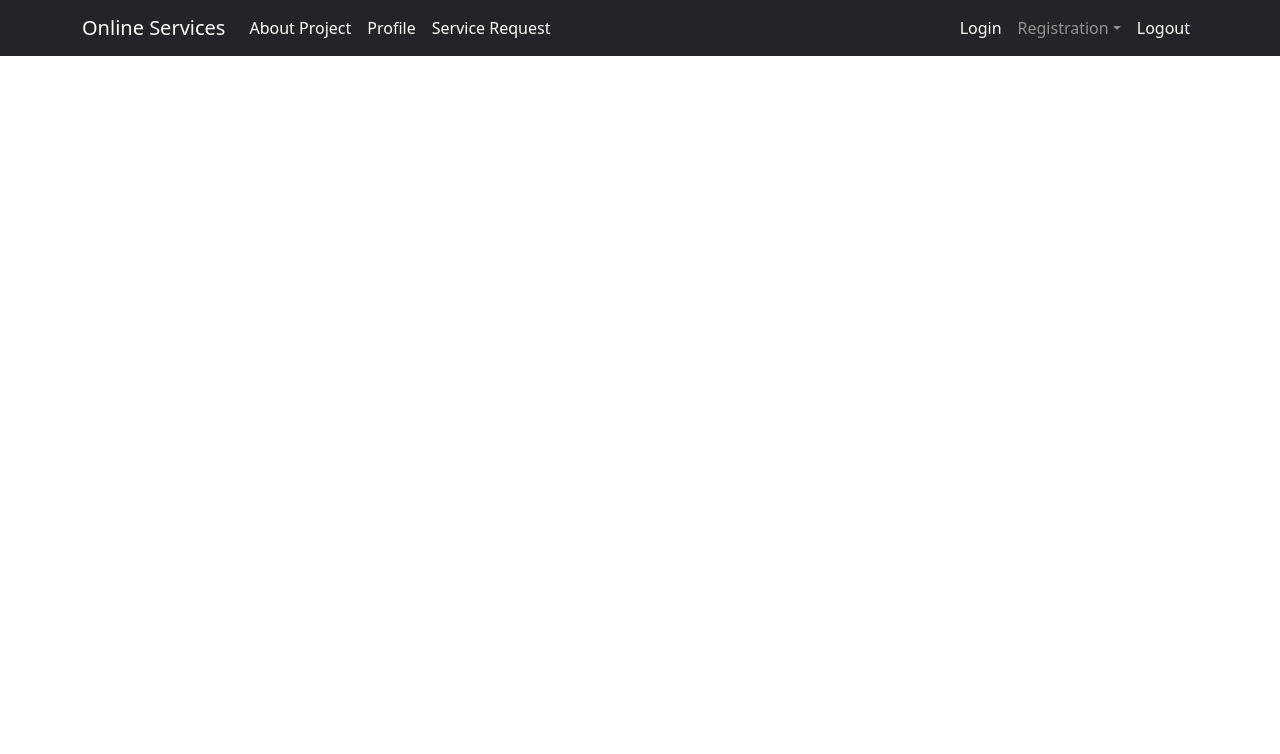
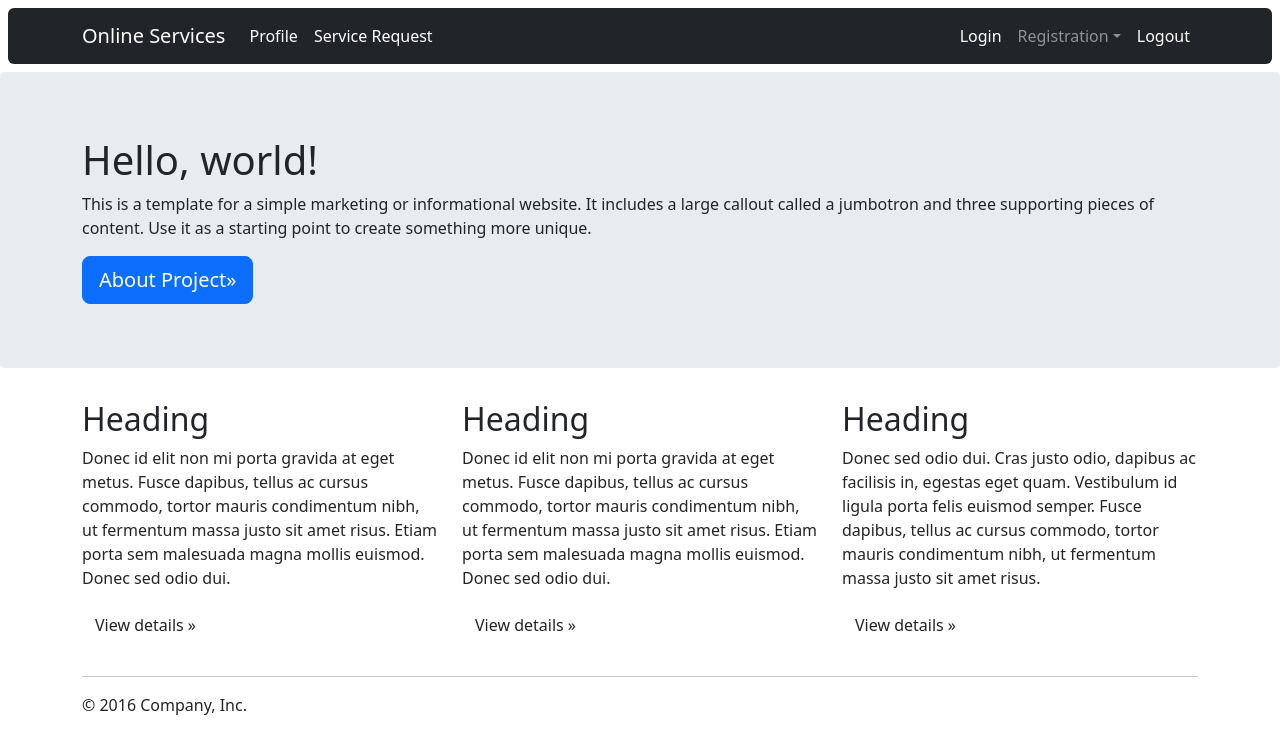
Before and after one commit to gau-tam-byte/GitamFinalyearProject, a React (Create React App) app: page / in a window 1280 px wide. Shown: the top 754 px of the page. Built offline with nearby package versions, Linux system fonts and the light colour scheme.

Commit message:
userfrontendupdate

```diff
--- a/src/App.js
+++ b/src/App.js
@@ -10,6 +10,7 @@ import Register from './componenets/Register';
 import Login from './componenets/Login';
 import Reqser from './componenets/Reqser';
 import Logout from './componenets/Logout';
+import Landingpage from './componenets/Landingpage';
 
 function App() {
   return (
@@ -17,6 +18,7 @@ function App() {
     <Navbarr/>
 
     <Routes>
+      <Route path='/' element={<Landingpage/>}></Route>
       <Route path='/Home' element={<Home/>}></Route>
       <Route path='/AboutUs' element={<AboutUs/>}></Route>
       <Route path='/Register' element={<Register/>}></Route>
--- a/src/componenets/AboutUs.js
+++ b/src/componenets/AboutUs.js
@@ -2,6 +2,7 @@ import React from 'react'
 import { useNavigate } from 'react-router-dom'
 import { useEffect } from 'react'
 import { useState } from 'react'
+import { Container, Row,Col } from 'react-bootstrap'
 
 
 const AboutUs = () => {
@@ -38,7 +39,11 @@ const AboutUs = () => {
 
   return (
    <>
-   <div className='container emp-profile'>
+
+   <Container>
+   {/* <Row className="vh-100 d-flex justify-content-center align-items-center">
+          <Col md={8} lg={6} xs={12}> */}
+   <div className="container md-sm mt-4">
     <form method="GET">
         <div className='row'>
             <div className='col-md-4'>
@@ -105,7 +110,12 @@ const AboutUs = () => {
 
         </div>
     </form>
-   </div>
+    </div>
+    {/* </Col>
+    </Row> */}
+
+    </Container>
+
    </>
   )
 }
--- /dev/null
+++ b/src/componenets/Landingpage.js
@@ -0,0 +1,47 @@
+import React from 'react'
+import { Link } from 'react-router-dom'
+const Landingpage = () => {
+  return (
+   <>
+
+<div class="jumbotron">
+      <div class="container">
+        <h1>Hello, world!</h1>
+        <p>This is a template for a simple marketing or informational website. It includes a large callout called a jumbotron and three supporting pieces of content. Use it as a starting point to create something more unique.</p>
+        <Link className='btn btn-primary btn-lg' to="/Home" role="button"><span>About Project&raquo;</span></Link>
+      </div>
+    </div>
+
+    <div class="container">
+      {/* <!-- Example row of columns --> */}
+      <div class="row">
+        <div class="col-md-4">
+          <h2>Heading</h2>
+          <p>Donec id elit non mi porta gravida at eget metus. Fusce dapibus, tellus ac cursus commodo, tortor mauris condimentum nibh, ut fermentum massa justo sit amet risus. Etiam porta sem malesuada magna mollis euismod. Donec sed odio dui. </p>
+          <p><a class="btn btn-default" href="#" role="button">View details &raquo;</a></p>
+        </div>
+        <div class="col-md-4">
+          <h2>Heading</h2>
+          <p>Donec id elit non mi porta gravida at eget metus. Fusce dapibus, tellus ac cursus commodo, tortor mauris condimentum nibh, ut fermentum massa justo sit amet risus. Etiam porta sem malesuada magna mollis euismod. Donec sed odio dui. </p>
+          <p><a class="btn btn-default" href="#" role="button">View details &raquo;</a></p>
+       </div>
+        <div class="col-md-4">
+          <h2>Heading</h2>
+          <p>Donec sed odio dui. Cras justo odio, dapibus ac facilisis in, egestas eget quam. Vestibulum id ligula porta felis euismod semper. Fusce dapibus, tellus ac cursus commodo, tortor mauris condimentum nibh, ut fermentum massa justo sit amet risus.</p>
+          <p><a class="btn btn-default" href="#" role="button">View details &raquo;</a></p>
+        </div>
+      </div>
+
+      <hr/>
+
+      <footer>
+        <p>&copy; 2016 Company, Inc.</p>
+      </footer>
+    </div>
+    {/* <!-- /container --> */}
+
+   </>
+  )
+}
+
+export default Landingpage
--- a/src/componenets/Navbar.js
+++ b/src/componenets/Navbar.js
@@ -8,13 +8,13 @@ import NavDropdown from 'react-bootstrap/NavDropdown';
 const Navbarr = () => {
   return (
    <>
-       <Navbar collapseOnSelect expand="lg" bg="dark" variant="dark">
+       <Navbar collapseOnSelect expand="lg" bg="dark" variant="dark" borde className='rounded mt-2 mr-2 ml-2 mb-2'>
       <Container>
-        <Navbar.Brand ><Link className="text-decoration-none text-white" to="/Home">Online Services</Link></Navbar.Brand>
+        <Navbar.Brand ><Link className="text-decoration-none text-white" to="/">Online Services</Link></Navbar.Brand>
         <Navbar.Toggle aria-controls="responsive-navbar-nav" />
         <Navbar.Collapse id="responsive-navbar-nav">
           <Nav className="me-auto">
-            <Nav.Link ><Link className="text-decoration-none text-white" to="/Home">About Project</Link></Nav.Link>
+            {/* <Nav.Link ><Link className="text-decoration-none text-white" to="/Home">About Project</Link></Nav.Link> */}
             <Nav.Link ><Link className="text-decoration-none text-white" to="/AboutUs">Profile</Link></Nav.Link>
 
             <Nav.Link ><Link className="text-decoration-none text-white" to="/Reqser">Service Request</Link></Nav.Link>
@@ -36,6 +36,8 @@ const Navbarr = () => {
       </Container>
     </Navbar>
 
+
+
    </>
   )
 }
--- a/src/componenets/Reqser.js
+++ b/src/componenets/Reqser.js
@@ -21,7 +21,7 @@ const Reqser = () => {
         })
         const data = await res.json()
         console.log(data)
-        seruserData({...userData,name:data.name,email:data.email, Phone:data.Phone})
+        seruserData({...userData,namee:data.name,email:data.email, Phone:data.Phone})
 
         if(!res.status === 200 ){
           const error = new Error(res.error)
@@ -74,16 +74,16 @@ const submitform = async()=>{
   return (
   <>
   <Container>
-  <Row className="vh-100 d-flex justify-content-center align-items-center">
+  <Row className="vh-50 d-flex justify-content-center align-items-center">
           <Col md={8} lg={6} xs={12}>
-   <div className="container md-sm mt-5">
+   <div className="container md-sm mt-0">
       <h2 className="mb-3">Request Service</h2>
       <form method='POST'>
         <div className="mb-3">
           <label className="form-label" htmlFor="name">
             Name
           </label>
-          <input className="form-control" type="text" id="name" name='name'  autoComplete='off' value={userData.name}  required />
+          <input className="form-control" type="text" id="name" name='name'  autoComplete='off' value={userData.namee}  required />
         </div>
         <div className="mb-3">
           <label className="form-label" htmlFor="email">
```
